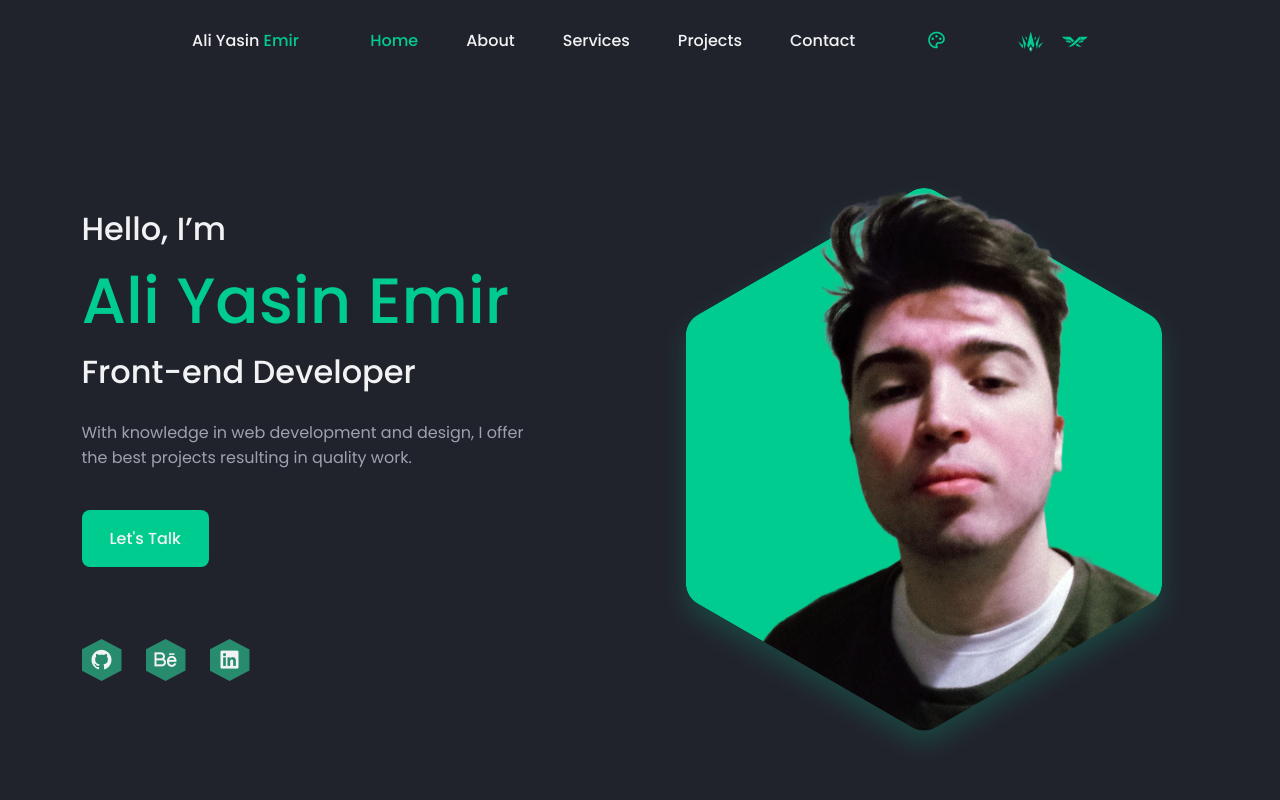
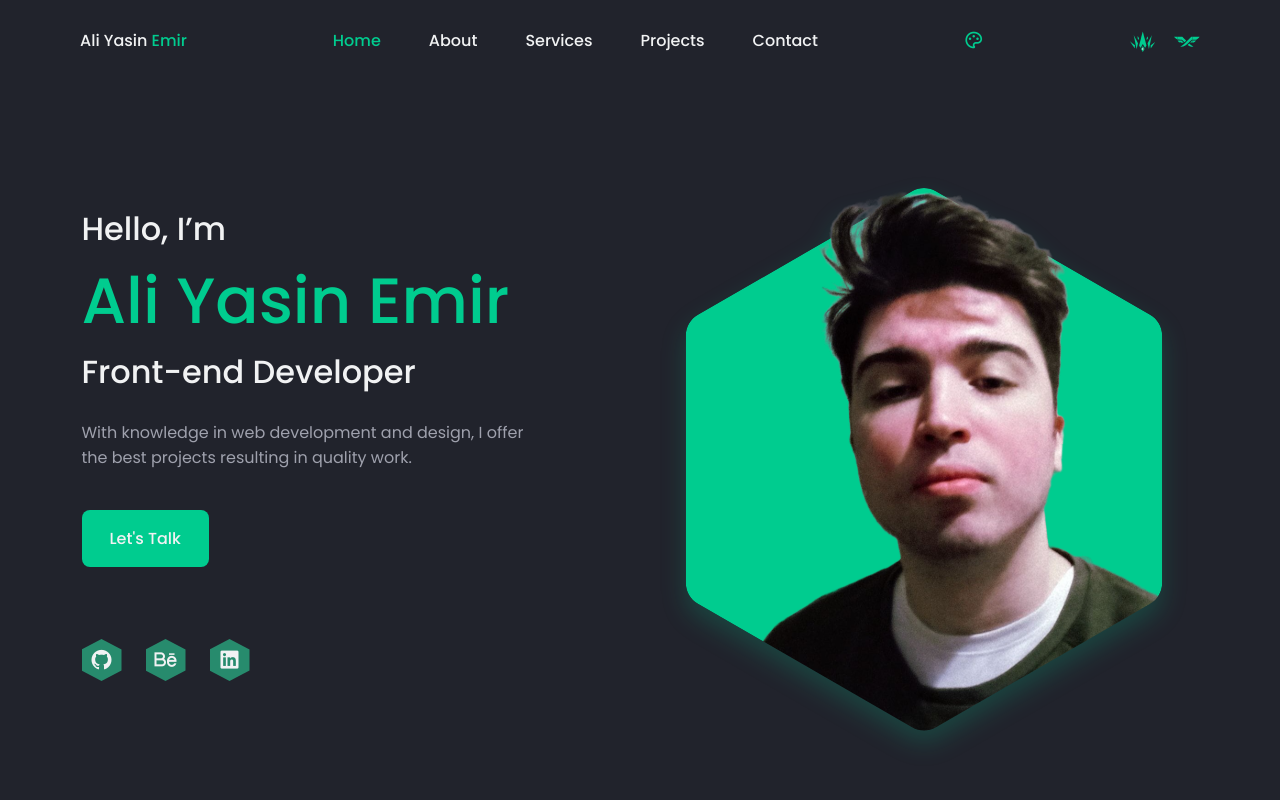
Before and after one commit to ali-yasin-emir/responsive-portfolio-website, a plain HTML site: page index.html in a window 1280 px wide. Shown: the top 800 px of the page. Drawn offline with nearby package versions, Linux system fonts and the light colour scheme.

Commit message:
min-width-1152px and margin-inline-auto fixed my problem

```diff
--- a/assets/css/styles.css
+++ b/assets/css/styles.css
@@ -831,15 +831,10 @@ svg {
     backdrop-filter: blur(24px);
     -webkit-backdrop-filter: blur(24px); /* For Safari */
   }
-
+}
 @media screen and (min-width: 1152px) {
   .container {
-      margin-inline: 20rem;
-    }
-
-    .nav {
-      margin-inline: 12rem;
-      white-space: nowrap;
+    margin-inline: auto;
   }
 
   .home__container {
@@ -978,4 +973,3 @@ svg {
     right: 3rem;
   }
 }
-}
--- a/index.html
+++ b/index.html
@@ -27,7 +27,7 @@
   <body>
     <!--==================== HEADER ====================-->
     <header class="header" id="header">
-      <nav class="nav">
+      <nav class="nav container">
         <a href="" class="nav__logo">Ali Yasin<span> Emir</span></a>
         <div class="nav__menu" id="nav-menu">
           <ul class="nav__list">
```
Lines whose indentation alone changed are shown as unchanged.
